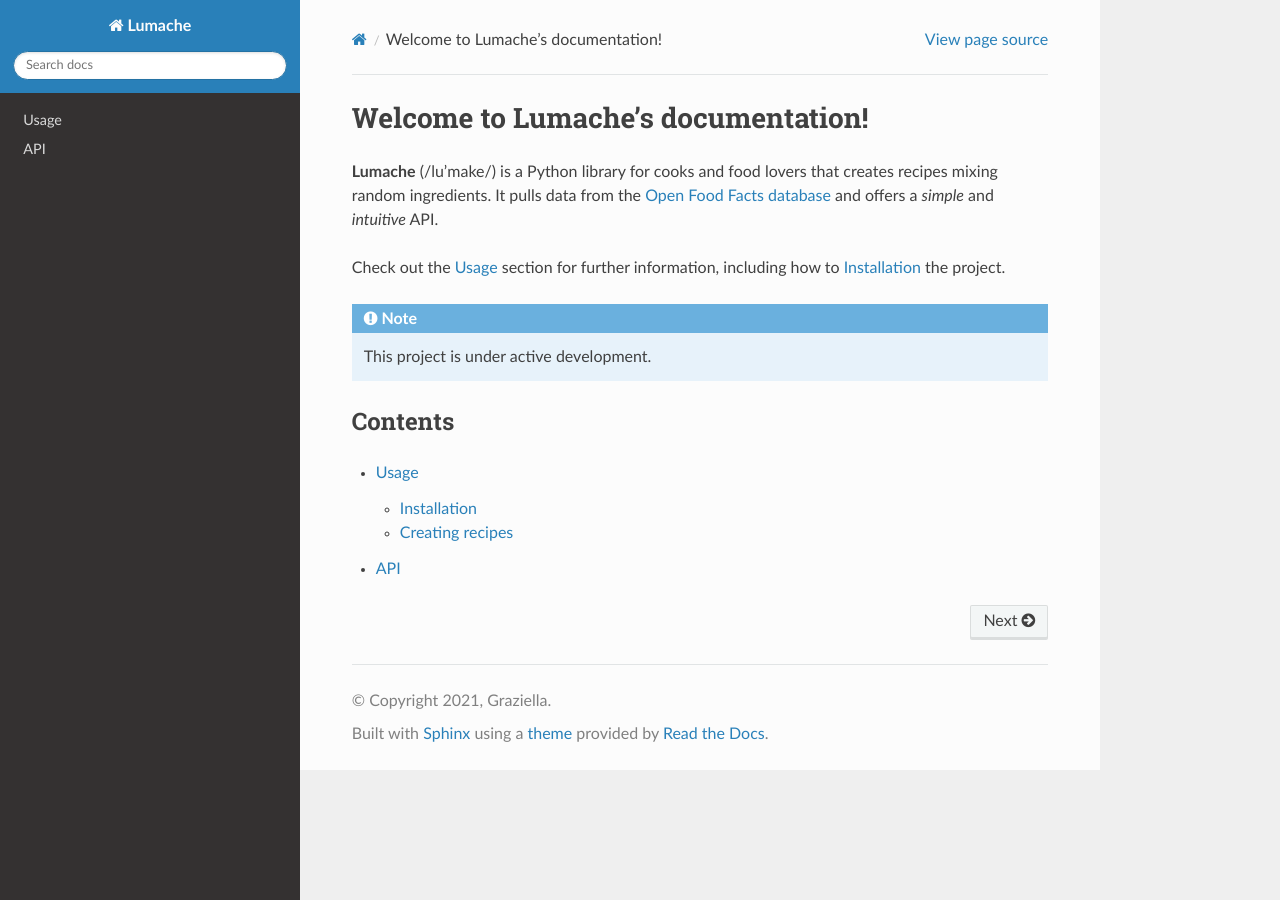
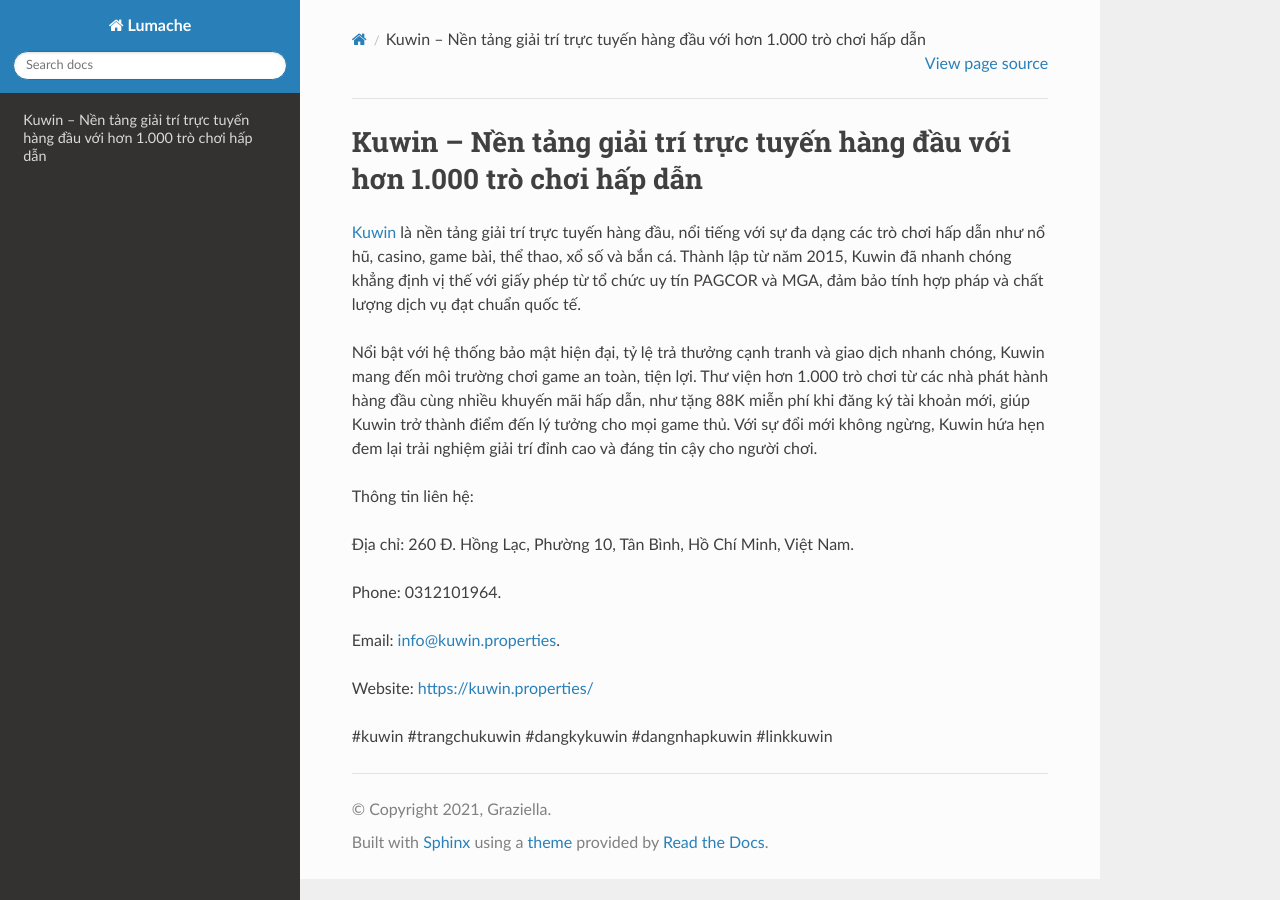
Before and after one commit to parkisngan19/kuwinproperties, a Sphinx documentation site: the page built from docs/source/index.rst, in a window 1280 px wide. Built offline with Sphinx 7.4.7 and the Read the Docs theme 3.1.0, drawn with Linux system fonts in a browser that asks for light colours.

Commit message:
Update index.rst

```diff
--- a/docs/source/index.rst
+++ b/docs/source/index.rst
@@ -1,22 +1,18 @@
-Welcome to Lumache's documentation!
+Kuwin – Nền tảng giải trí trực tuyến hàng đầu với hơn 1.000 trò chơi hấp dẫn
 ===================================
 
-**Lumache** (/lu'make/) is a Python library for cooks and food lovers
-that creates recipes mixing random ingredients.
-It pulls data from the `Open Food Facts database <https://world.openfoodfacts.org/>`_
-and offers a *simple* and *intuitive* API.
+`Kuwin <https://kuwin.properties/>`_ là nền tảng giải trí trực tuyến hàng đầu, nổi tiếng với sự đa dạng các trò chơi hấp dẫn như nổ hũ, casino, game bài, thể thao, xổ số và bắn cá. Thành lập từ năm 2015, Kuwin đã nhanh chóng khẳng định vị thế với giấy phép từ tổ chức uy tín PAGCOR và MGA, đảm bảo tính hợp pháp và chất lượng dịch vụ đạt chuẩn quốc tế.
 
-Check out the :doc:`usage` section for further information, including
-how to :ref:`installation` the project.
+Nổi bật với hệ thống bảo mật hiện đại, tỷ lệ trả thưởng cạnh tranh và giao dịch nhanh chóng, Kuwin mang đến môi trường chơi game an toàn, tiện lợi. Thư viện hơn 1.000 trò chơi từ các nhà phát hành hàng đầu cùng nhiều khuyến mãi hấp dẫn, như tặng 88K miễn phí khi đăng ký tài khoản mới, giúp Kuwin trở thành điểm đến lý tưởng cho mọi game thủ. Với sự đổi mới không ngừng, Kuwin hứa hẹn đem lại trải nghiệm giải trí đỉnh cao và đáng tin cậy cho người chơi.
 
-.. note::
+Thông tin liên hệ:
 
-   This project is under active development.
+Địa chỉ: 260 Đ. Hồng Lạc, Phường 10, Tân Bình, Hồ Chí Minh, Việt Nam.
 
-Contents
---------
+Phone: 0312101964.
 
-.. toctree::
+Email: info@kuwin.properties.
 
-   usage
-   api
+Website: https://kuwin.properties/
+
+#kuwin #trangchukuwin #dangkykuwin #dangnhapkuwin #linkkuwin
```
